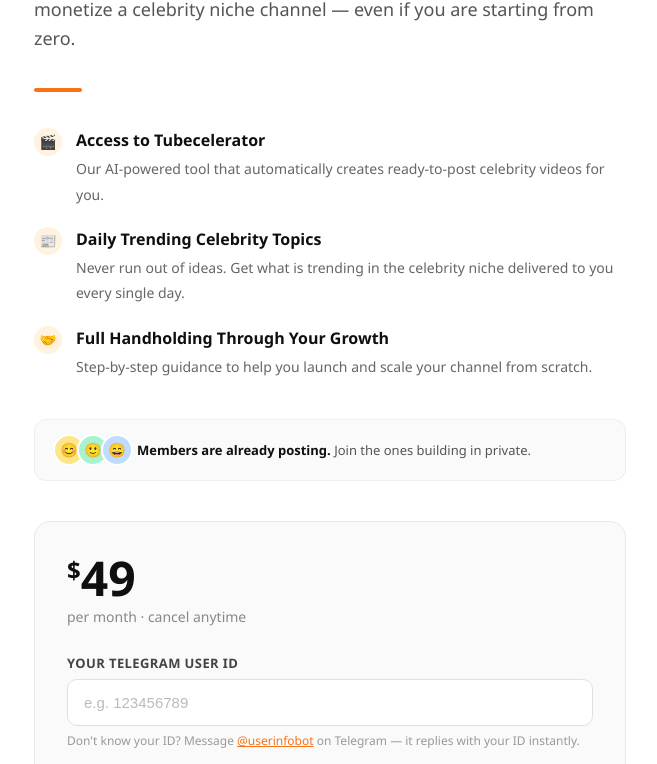
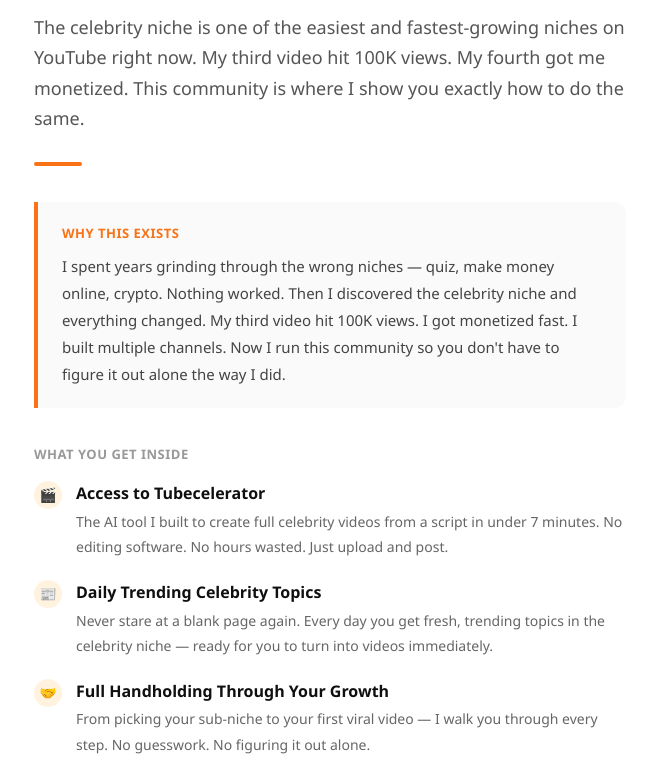
Before and after one commit to candicevans247/GrowithGrayace, a plain HTML site: page index.html in a window 1280 px wide. Shown: the part 262-1026 px from the top of the page, without its empty margins (310-967 px from the left). Drawn offline with Linux system fonts and the light colour scheme.

Commit message:
Update branding and content in index.html

```diff
--- a/index.html
+++ b/index.html
@@ -3,7 +3,7 @@
 <head>
   <meta charset="UTF-8" />
   <meta name="viewport" content="width=device-width, initial-scale=1.0" />
-  <title>GroWithGrayace – Private Community</title>
+  <title>GrowWithGracie – Private Community</title>
   <style>
     * { margin: 0; padding: 0; box-sizing: border-box; }
 
@@ -45,7 +45,8 @@
     .subtitle {
       font-size: 18px;
       color: #555;
-      margin-bottom: 36px;
+      margin-bottom: 28px;
+      line-height: 1.7;
     }
 
     .divider {
@@ -54,6 +55,26 @@
       background: #f97316;
       border-radius: 2px;
       margin-bottom: 36px;
+    }
+
+    .origin-block {
+      background: #fafafa;
+      border-left: 4px solid #f97316;
+      border-radius: 0 12px 12px 0;
+      padding: 20px 24px;
+      margin-bottom: 36px;
+      font-size: 15px;
+      color: #444;
+      line-height: 1.8;
+    }
+
+    .origin-block strong {
+      display: block;
+      font-size: 13px;
+      text-transform: uppercase;
+      letter-spacing: 0.5px;
+      color: #f97316;
+      margin-bottom: 8px;
     }
 
     .perks {
@@ -92,6 +113,15 @@
     .perks li span {
       color: #666;
       font-size: 14px;
+    }
+
+    .section-label {
+      font-size: 13px;
+      font-weight: 700;
+      text-transform: uppercase;
+      letter-spacing: 0.5px;
+      color: #999;
+      margin-bottom: 16px;
     }
 
     .price-block {
@@ -243,38 +273,53 @@
 
     <div class="badge">🔒 Private Community — Limited Spots</div>
 
-    <h1>Build a Faceless Celebrity Channel That <span>Actually Grows</span></h1>
+    <h1>The Fastest Way to Build a <span>Profitable Celebrity Channel</span> on YouTube</h1>
 
     <p class="subtitle">
-      Join GrowWithGracie and get everything you need to start, grow and
-      monetize a celebrity niche channel — even if you are starting from zero.
+      The celebrity niche is one of the easiest and fastest-growing niches
+      on YouTube right now. My third video hit 100K views. My fourth got me
+      monetized. This community is where I show you exactly how to do the same.
     </p>
 
     <div class="divider"></div>
+
+    <div class="origin-block">
+      <strong>Why this exists</strong>
+      I spent years grinding through the wrong niches — quiz, make money online,
+      crypto. Nothing worked. Then I discovered the celebrity niche and everything
+      changed. My third video hit 100K views. I got monetized fast. I built multiple
+      channels. Now I run this community so you don't have to figure it out alone
+      the way I did.
+    </div>
+
+    <p class="section-label">What you get inside</p>
 
     <ul class="perks">
       <li>
         <div class="icon">🎬</div>
         <div>
           <strong>Access to Tubecelerator</strong>
-          <span>Our AI-powered tool that automatically creates
-          ready-to-post celebrity videos for you.</span>
+          <span>The AI tool I built to create full celebrity videos from
+          a script in under 7 minutes. No editing software. No hours wasted.
+          Just upload and post.</span>
         </div>
       </li>
       <li>
         <div class="icon">📰</div>
         <div>
           <strong>Daily Trending Celebrity Topics</strong>
-          <span>Never run out of ideas. Get what is trending in the
-          celebrity niche delivered to you every single day.</span>
+          <span>Never stare at a blank page again. Every day you get
+          fresh, trending topics in the celebrity niche — ready for you
+          to turn into videos immediately.</span>
         </div>
       </li>
       <li>
         <div class="icon">🤝</div>
         <div>
           <strong>Full Handholding Through Your Growth</strong>
-          <span>Step-by-step guidance to help you launch and scale
-          your channel from scratch.</span>
+          <span>From picking your sub-niche to your first viral video —
+          I walk you through every step. No guesswork. No figuring it
+          out alone.</span>
         </div>
       </li>
     </ul>
@@ -285,7 +330,7 @@
         <div>🙂</div>
         <div>😄</div>
       </div>
-      <p><strong>Members are already posting.</strong>
+      <p><strong>Members are already posting and growing.</strong>
       Join the ones building in private.</p>
     </div>
 
@@ -320,7 +365,7 @@
     </div>
 
     <div class="footer">
-      &copy; 2026 GroWithGrayace · All rights reserved
+      &copy; 2025 GrowWithGracie · All rights reserved
     </div>
 
   </div>
```
